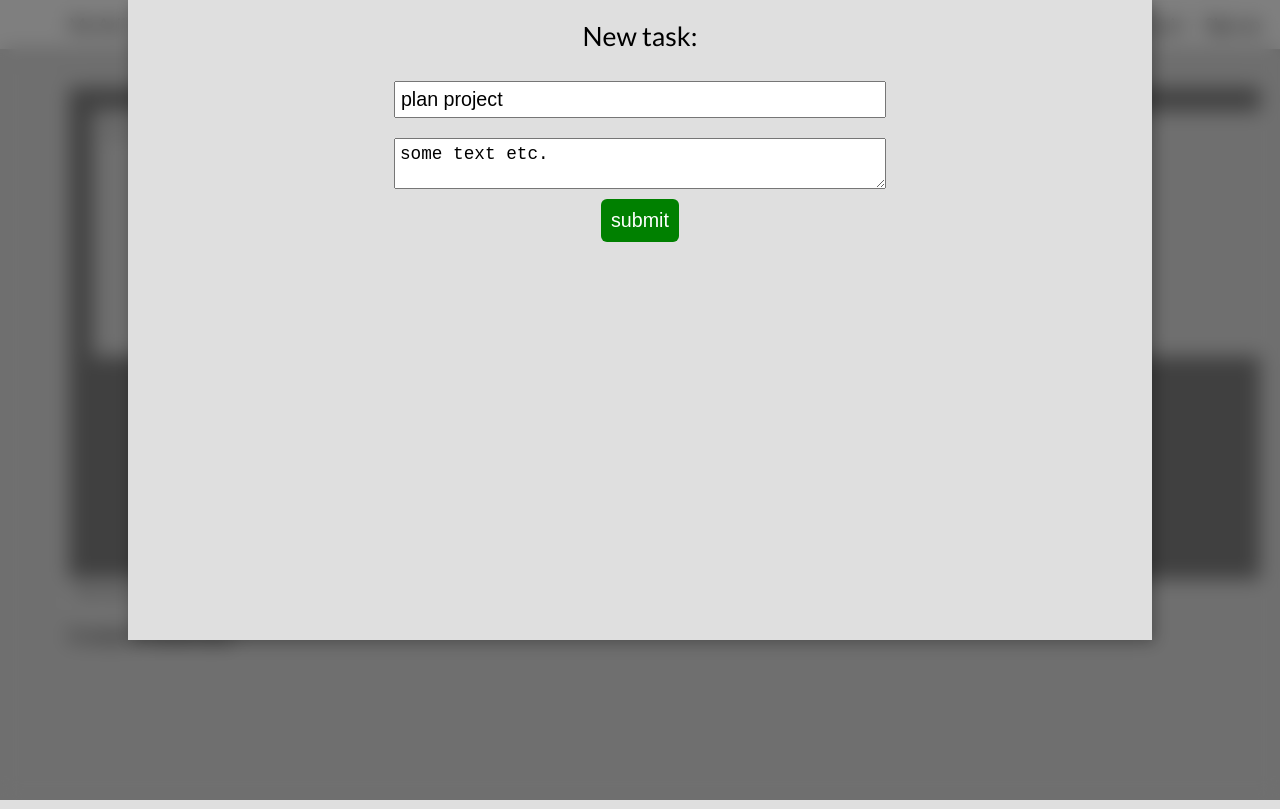
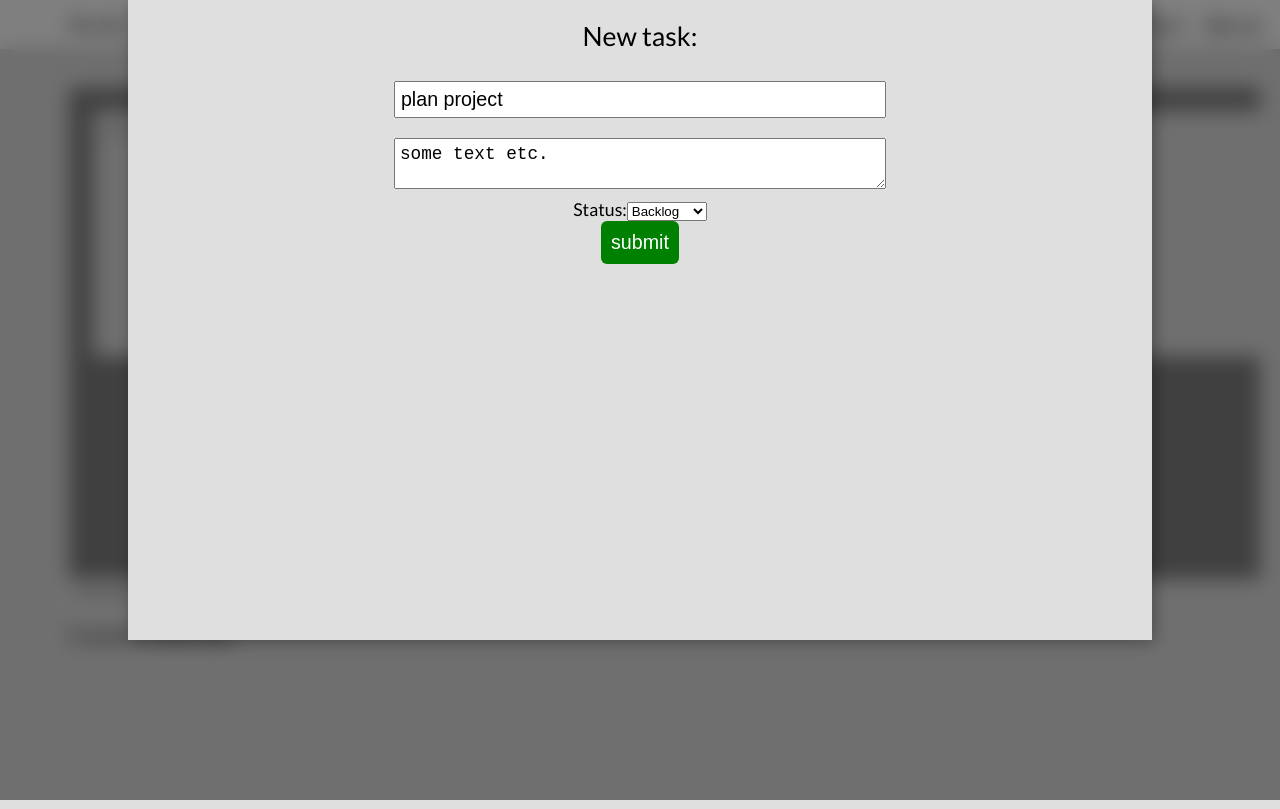
Before and after one commit to malex3334/workflow, a React (Create React App) app: page /dashboard/projects/1 in a window 1280 px wide. Both pictures are taken after a click on the button "New task test". Built offline with nearby package versions, Linux system fonts and the light colour scheme; no server answers; what miragejs would draw is missing.

Commit message:
select intput in task form added

```diff
--- a/src/pages/Projects/TaskForm.jsx
+++ b/src/pages/Projects/TaskForm.jsx
@@ -7,13 +7,14 @@ export default function TaskForm({ handleAddTask, id }) {
     projectID: id,
     task: "plan project",
     text: "some text etc.",
-    status: "testing",
+    status: "backlog",
     createdAt: Date.now(),
     updatedAt: Date.now(),
   });
 
   const handleAdd = (e) => {
     e.preventDefault();
+    // console.log(newObj);
     handleAddTask(newObj);
   };
 
@@ -33,8 +34,22 @@ export default function TaskForm({ handleAddTask, id }) {
           value={newObj.text}
           onChange={(e) => setNewObj({ ...newObj, text: e.target.value })}
         />
-        {/* todo - select */}
-        {/* <select name="test" id=""></select> */}
+        <div className="select">
+          <label htmlFor="">Status:</label>
+          <select
+            name=""
+            id=""
+            onChange={(e) => setNewObj({ ...newObj, status: e.target.value })}
+          >
+            <option value="backlog">Backlog</option>
+            <option value="todo">To do</option>
+            <option value="progress">Progress</option>
+            <option value="testing">Testing</option>
+            <option value="deploy">To deploy</option>
+            <option value="done">Done</option>
+          </select>
+        </div>
+
         <button>submit</button>
       </form>
     </div>
```
